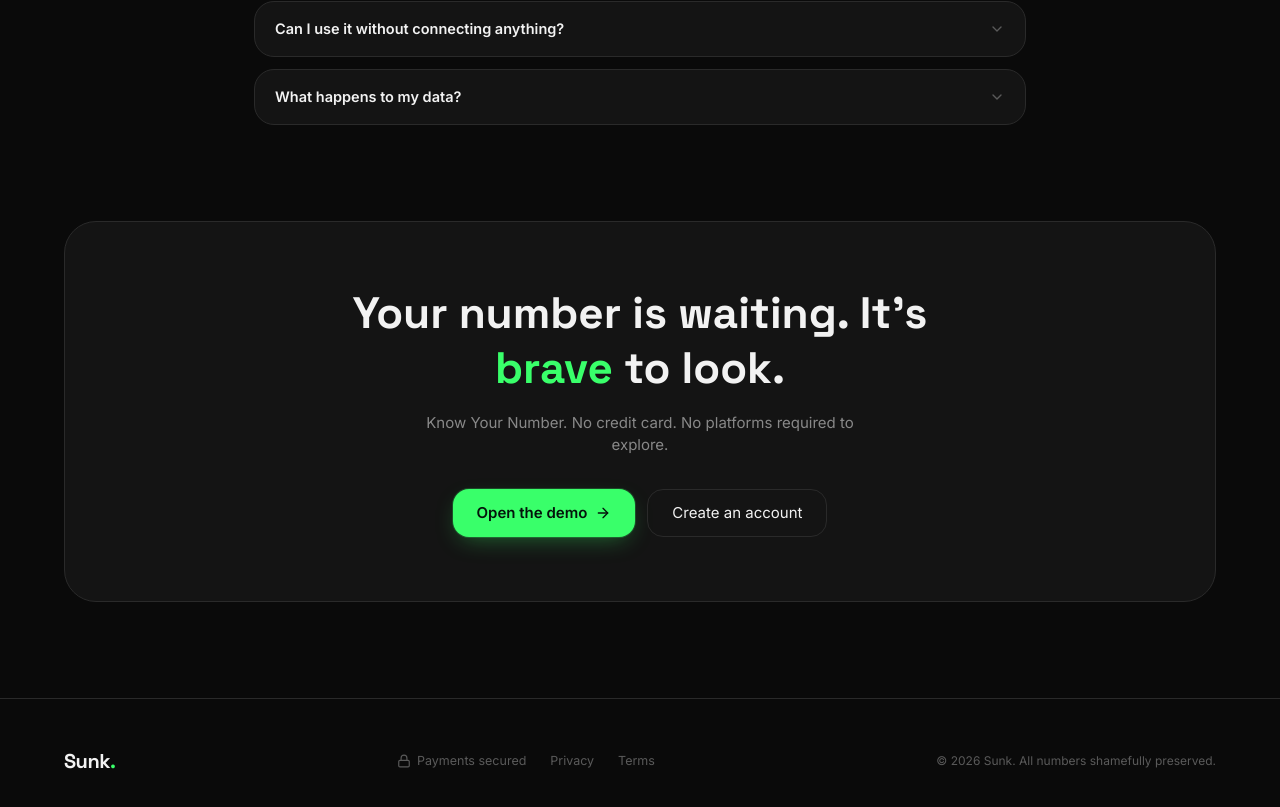
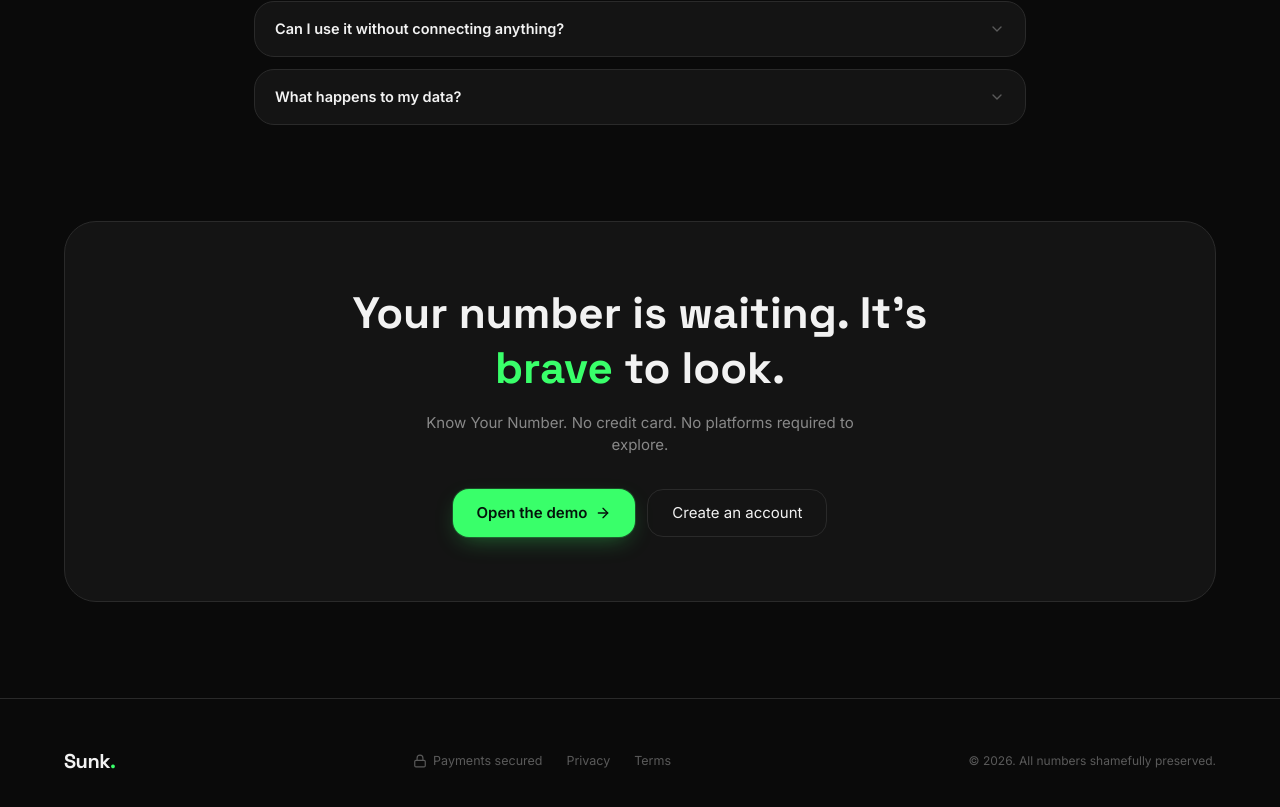
Before and after one commit to MuhammadAhyaanFouad/Sunk, a Next.js app: page / in a window 1280 px wide. Shown: the part 4290-5097 px from the top of the page. Built offline with nearby package versions, Linux system fonts and the light colour scheme; no server answers.

Commit message:
Remove brand name from footer copyright line

```diff
--- a/src/features/landing/LandingPage.tsx
+++ b/src/features/landing/LandingPage.tsx
@@ -354,7 +354,7 @@ export function LandingPage() {
             <a href="#" className="transition-colors hover:text-ink-soft">Privacy</a>
             <a href="#" className="transition-colors hover:text-ink-soft">Terms</a>
           </div>
-          <p className="text-[12px] text-ink-faint">© {new Date().getFullYear()} {BRAND.name}. All numbers shamefully preserved.</p>
+          <p className="text-[12px] text-ink-faint">© {new Date().getFullYear()}. All numbers shamefully preserved.</p>
         </div>
       </footer>
     </div>
```
